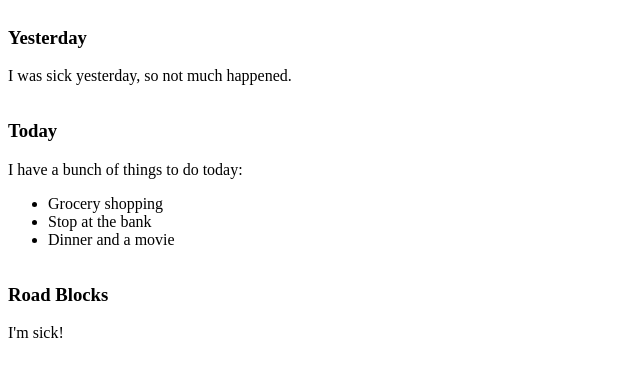
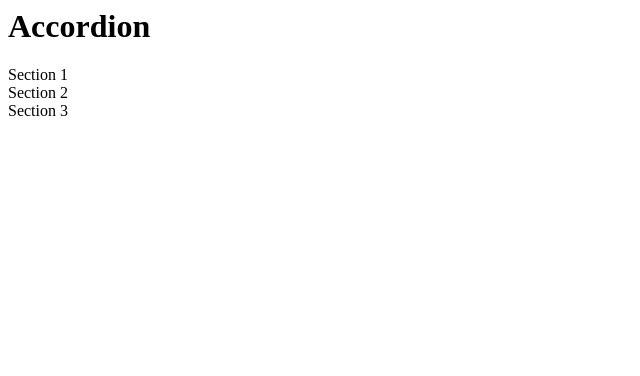
Before and after one commit to xavieramoros/xavieramoros.github.io, a website built with webpack: page index.html in a window 1280 px wide. Shown: the whole page, without its empty margins (0-640 px from the left). Built offline with nearby package versions, Linux system fonts and the light colour scheme; files whose address does not match are found by name.

Commit message:
Built index.html

```diff
--- a/index.html
+++ b/index.html
@@ -1,27 +1,21 @@
 <html>
 <head>
-  <title>Accordion Example</title>
+  <title>Accordion </title>
 </head>
 <body>
-  <section class="accordion">
-    <section>
-      <h1>Yesterday</h1>
-      <p>I was sick yesterday, so not much happened.</p>
-    </section>
-    <section>
-      <h1>Today</h1>
-      <p>I have a bunch of things to do today:</p>
-      <ul>
-        <li>Grocery shopping</li>
-        <li>Stop at the bank</li>
-        <li>Dinner and a movie</li>
-      </ul>
-    </section>
-    <section>
-      <h1>Road Blocks</h1>
-      <p>I'm sick!<p>
-    </section>
-  </section>
-
-<script type="text/javascript" src="bundle.js"></script></body>
+  <h1>Accordion</h1>
+    <dl class='Accordion'>
+      <dt>Section 1</dt>
+      <dd>
+        <p>Section 1 Content...</p>
+      </dd>
+      <dt>Section 2</dt>
+      <dd>
+        <p>Section 2 Content...</p>
+      </dd>
+      <dt>Section 3</dt>
+      <dd>
+        <p>Section 3 Content...</p>
+      </dd>
+    </dl>
 </html>
--- a/webpack.config.prod.js
+++ b/webpack.config.prod.js
@@ -27,7 +27,11 @@ module.exports = {
     loaders: [{
       test: /\.scss$/,
       loaders: ['style', 'css', 'sass']
+    }, {
+      test: /\.js$/,
+      loaders: ['babel'],
+      include: path.join(__dirname, 'src')
     }]
-  }
+  },
 
 }
```
Also changed, not shown: dist/bundle.js, dist/index.html, 1 other file.
